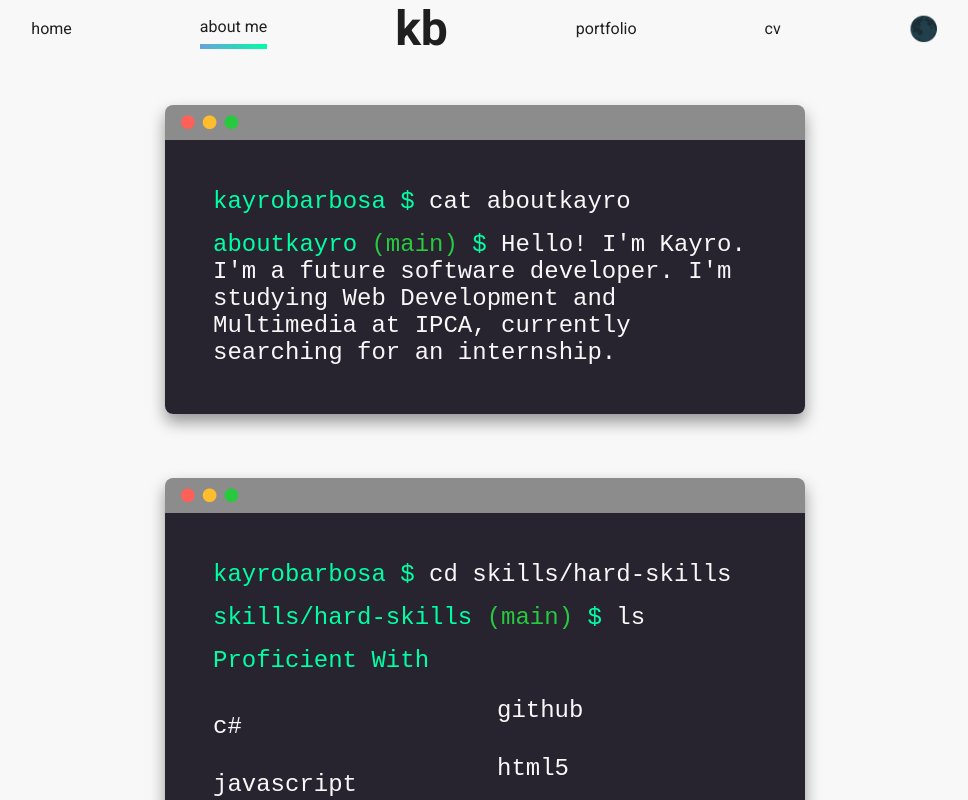
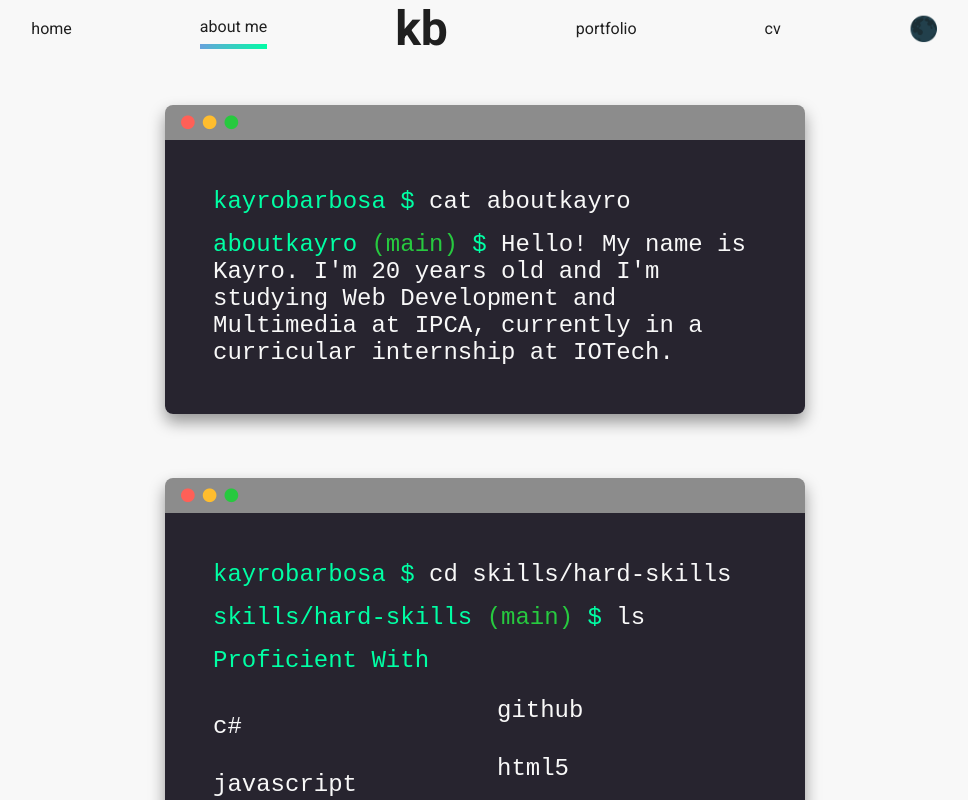
Before and after one commit to KalliSmb/kayro-portfolio, a React (Create React App) app: page /about in a window 1280 px wide. Shown: the top 800 px of the page, without its empty margins (155-1123 px from the left). Built offline with nearby package versions, Linux system fonts and the light colour scheme; the HTML template or start-up script is replaced by a standard one.

Commit message:
Atualização do about me

```diff
--- a/src/info/Info.js
+++ b/src/info/Info.js
@@ -53,7 +53,7 @@ export const info = {
             label: 'twitter'
         }
     ],
-    bio: "Hello! I'm Kayro. I'm a future software developer. I'm studying Web Development and Multimedia at IPCA, currently searching for an internship.",
+    bio: "Hello! My name is Kayro. I'm 20 years old and I'm studying Web Development and Multimedia at IPCA, currently in a curricular internship at IOTech.",
     skills: {
         proficientWith: ['c#', 'javascript', 'flutter', 'git', 'github', 'html5', 'css3', 'unity'],
         exposedTo: ['nodejs', 'typescript', 'docker', 'angular'],
```
